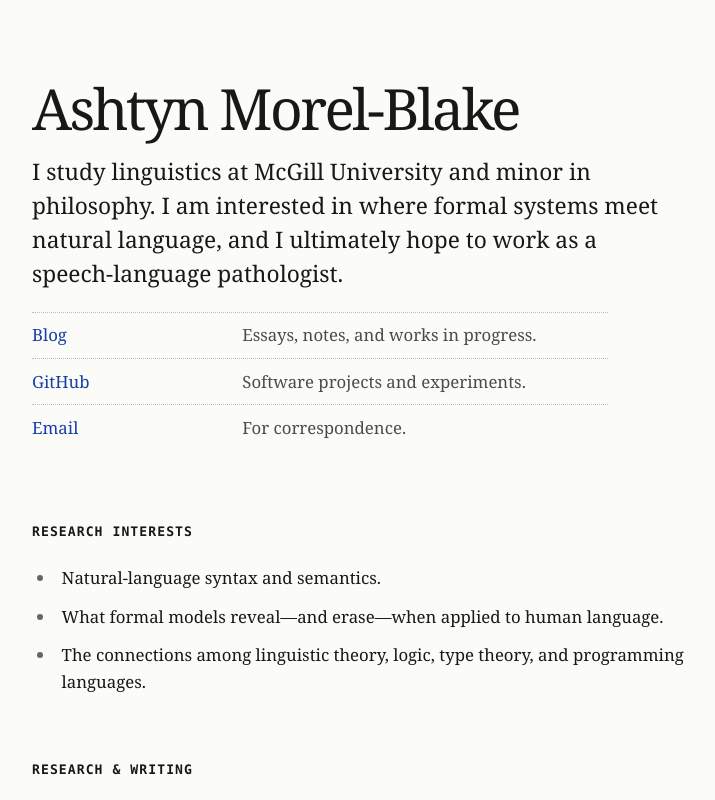
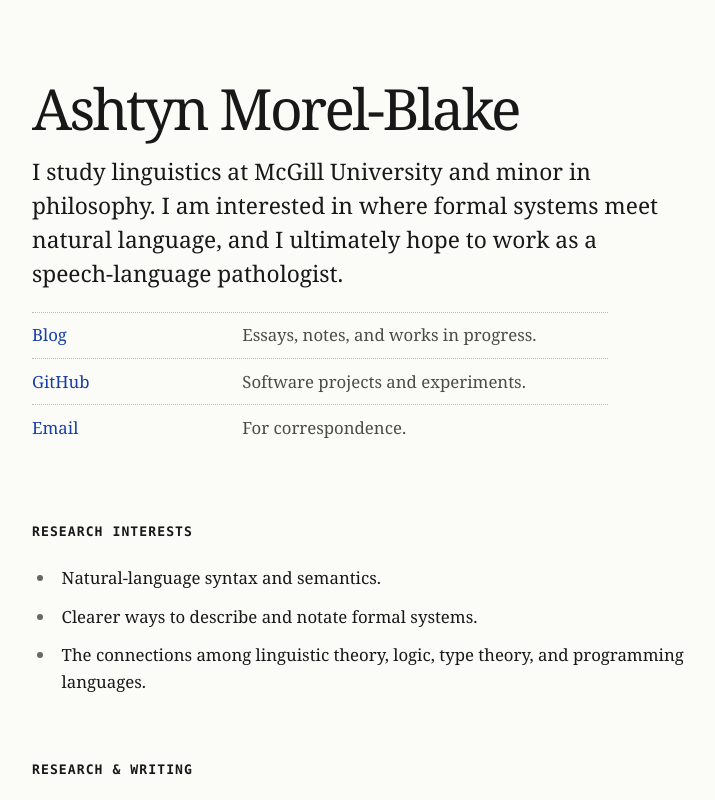
Before and after one commit to ashtyn3/port, a SvelteKit app: page / in a window 1280 px wide. Shown: the top 800 px of the page, without its empty margins (268-983 px from the left). Built offline with nearby package versions, Linux system fonts and the light colour scheme; a web font is replaced by a local one.

Commit message:
content: clarify formal systems interest

```diff
--- a/src/routes/+page.svelte
+++ b/src/routes/+page.svelte
@@ -36,7 +36,7 @@
 		<h2 id="interests-title">Research interests</h2>
 		<ul class="research-interests">
 			<li>Natural-language syntax and semantics.</li>
-			<li>What formal models reveal—and erase—when applied to human language.</li>
+			<li>Clearer ways to describe and notate formal systems.</li>
 			<li>The connections among linguistic theory, logic, type theory, and programming languages.</li>
 		</ul>
 	</section>
```
